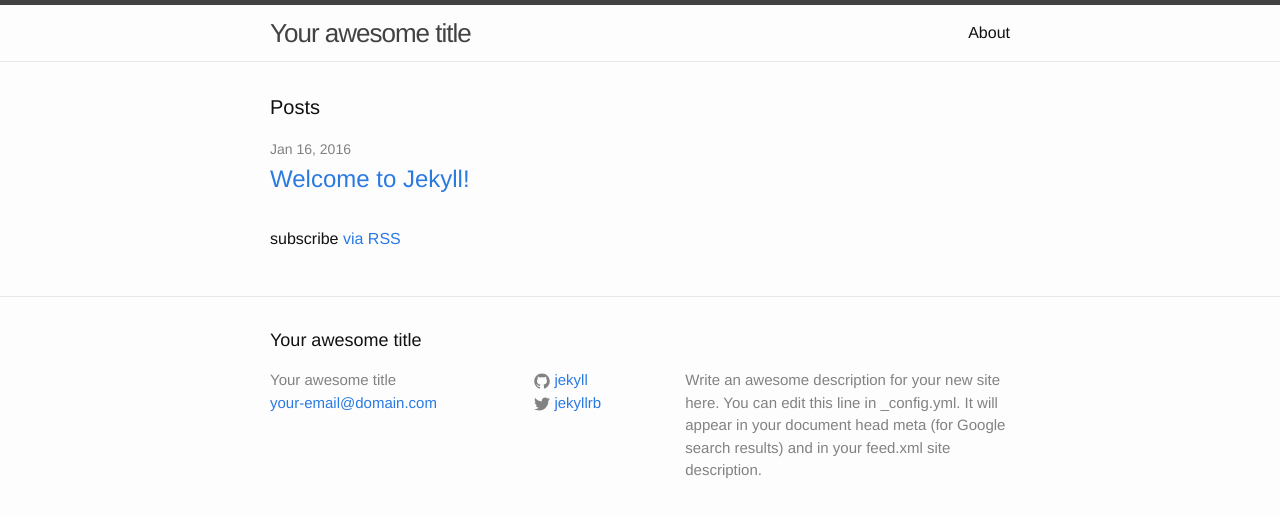
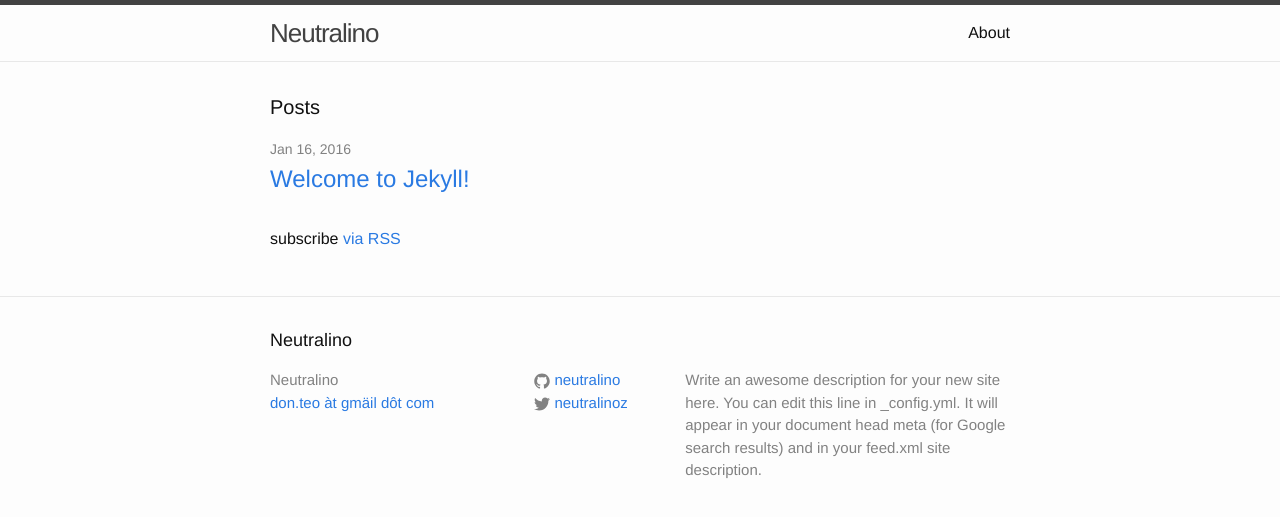
Before and after one commit to neutralino/neutralino.github.io, a Jekyll site: the page built from index.html, in a window 1280 px wide. Shown: the top 517 px of the page. Built offline with Jekyll 4.4.1, drawn with Linux system fonts in a browser that asks for light colours.

Commit message:
add contact info

```diff
--- a/_config.yml
+++ b/_config.yml
@@ -1,14 +1,14 @@
 # Site settings
-title: Your awesome title
-email: your-email@domain.com
+title: Neutralino
+email: don.teo àt gmäil dôt com
 description: > # this means to ignore newlines until "baseurl:"
   Write an awesome description for your new site here. You can edit this
   line in _config.yml. It will appear in your document head meta (for
   Google search results) and in your feed.xml site description.
 baseurl: "" # the subpath of your site, e.g. /blog/
-url: "http://yourdomain.com" # the base hostname & protocol for your site
-twitter_username: jekyllrb
-github_username:  jekyll
+url: "http://neutralino.github.io" # the base hostname & protocol for your site
+twitter_username: neutralinoz
+github_username:  neutralino
 
 # Build settings
 markdown: kramdown
```
Also changed, not shown: Gemfile.lock (added).
